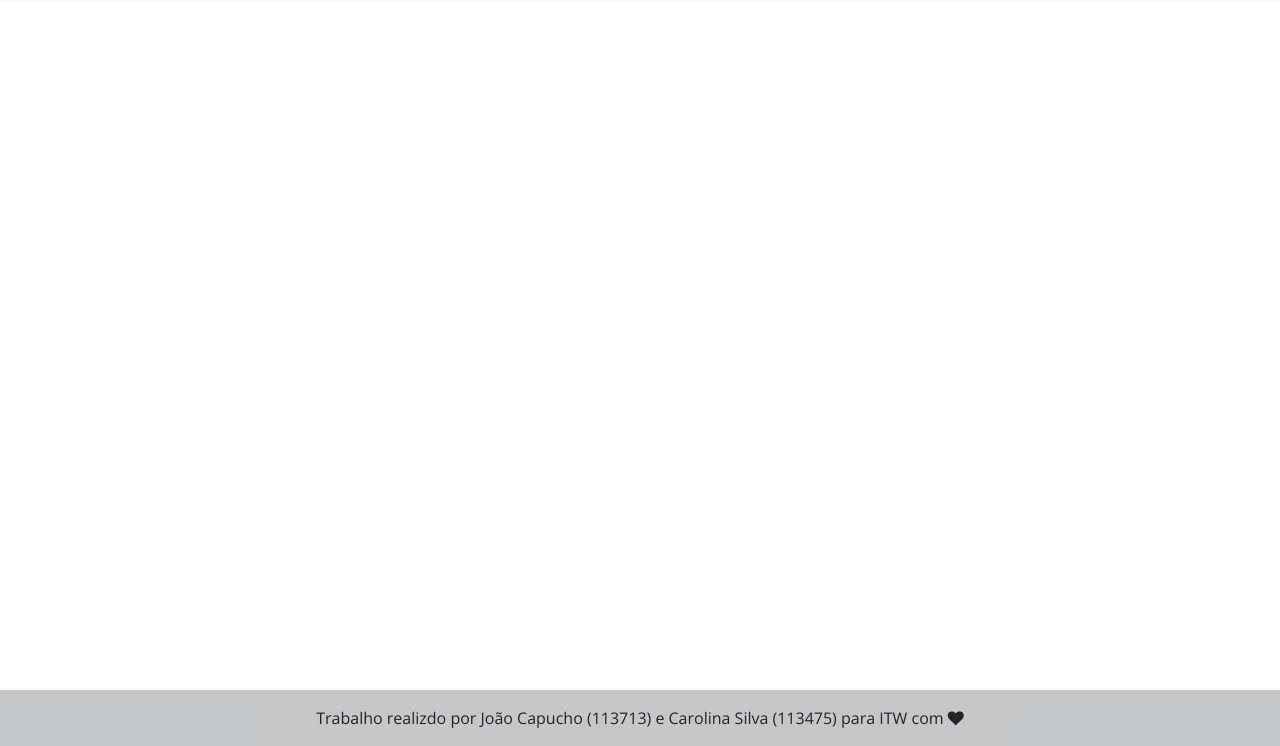
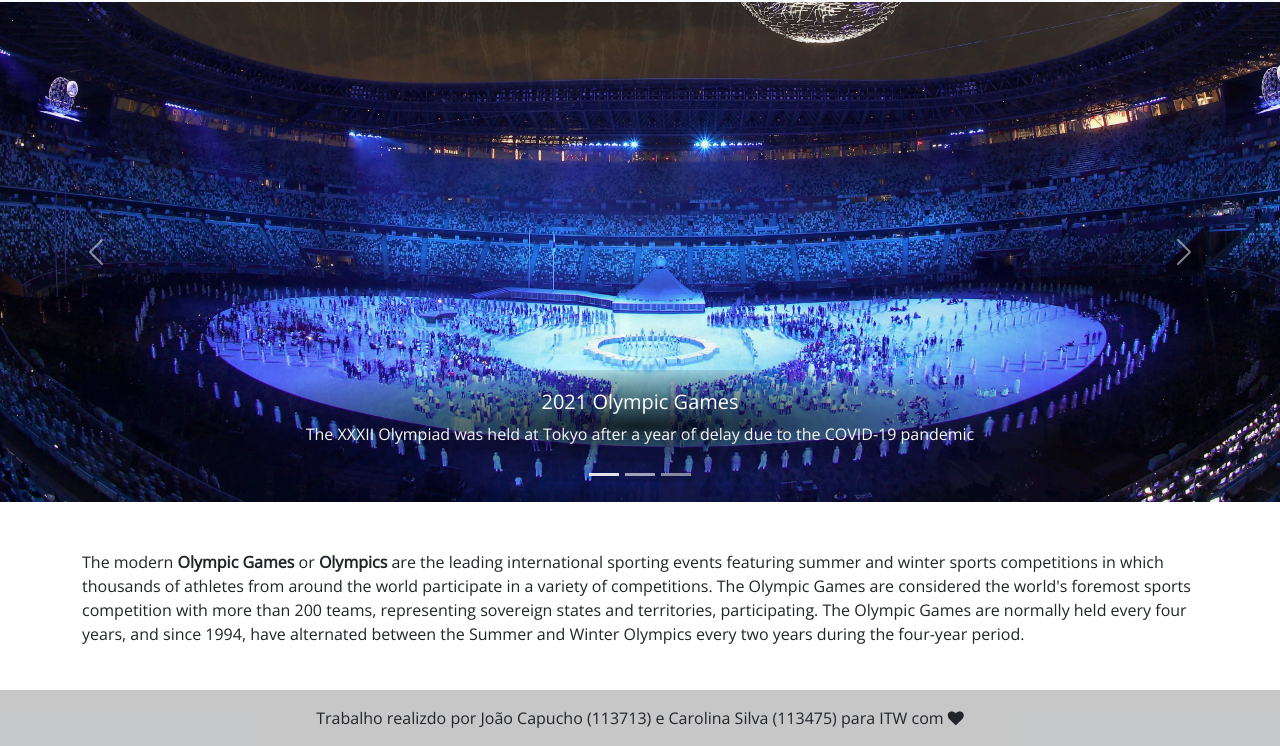
Before and after one commit to JCapucho/itw-projeto-final, a website: page src/index.html in a window 1280 px wide. Shown: the part 54-800 px from the top of the page. Drawn offline with nearby package versions, Linux system fonts and the light colour scheme.

Commit message:
Add content to the index page
Adds a carousel with three images and captions and a small paragraph
about the olympic games taken from wikipedia

```diff
--- a/src/index.html
+++ b/src/index.html
@@ -14,12 +14,8 @@
     <link rel="preconnect" href="https://fonts.googleapis.com">
     <link rel="preconnect" href="https://fonts.gstatic.com" crossorigin>
     <link href="https://fonts.googleapis.com/css2?family=Open+Sans&display=swap" rel="stylesheet">
-    <!-- Set the entire body to use Open Sans and fallback to sans-serif -->
-    <style>
-        body {
-            font-family: 'Open Sans', sans-serif;
-        }
-    </style>
+    <!-- Include the index's css stylesheet -->
+    <link href="/styles/index.css" rel="stylesheet">
     <!-- Import FontAwesome icons -->
     <link rel="stylesheet" href="https://cdnjs.cloudflare.com/ajax/libs/font-awesome/4.7.0/css/font-awesome.min.css"
         integrity="sha512-SfTiTlX6kk+qitfevl/7LibUOeJWlt9rbyDn92a1DqWOw9vWG2MFoays0sgObmWazO5BQPiFucnnEAjpAB+/Sw=="
@@ -27,7 +23,7 @@
     <!-- Set the favicon to our custom one -->
     <link rel="icon" type="image/svg+xml" href="/assets/favicon.svg">
     <link rel="icon" type="image/png" href="/assets/favicon.png">
-    <title>Jogos Olímpicos</title>
+    <title>Olympic Games</title>
 </head>
 
 <body class="d-flex flex-column min-vh-100">
@@ -35,7 +31,7 @@
     <nav class="navbar navbar-expand-md bg-light">
         <div class="container-fluid">
             <!-- NavBar Branding -->
-            <a class="navbar-brand p-0" href="/">
+            <a class="navbar-brand p-0" href="/index.html">
                 <img src="/assets/logo.svg" alt="Logo" height="30" class="d-inline-block align-text-top">
             </a>
             <!-- NavBar Collapse button (small screens) -->
@@ -62,7 +58,65 @@
     </nav>
     <!-- END: Navigation Bar -->
 
-    <!-- Put content here -->
+    <!-- START: Main Carousel -->
+    <div id="mainCarousel" class="carousel slide carousel-fade" data-bs-ride="carousel">
+        <div class="carousel-indicators">
+            <button type="button" data-bs-target="#mainCarousel" data-bs-slide-to="0" class="active" aria-current="true"
+                aria-label="Slide 1"></button>
+            <button type="button" data-bs-target="#mainCarousel" data-bs-slide-to="1" aria-label="Slide 2"></button>
+            <button type="button" data-bs-target="#mainCarousel" data-bs-slide-to="2" aria-label="Slide 3"></button>
+        </div>
+        <!-- START: Carousel contents -->
+        <div class="carousel-inner">
+            <div class="carousel-item active">
+                <img src="/assets/img/CarouselOlympic2021.webp" class="d-block w-100" alt="Jogos olímpicos de 2021">
+                <div class="carousel-caption d-none d-md-block">
+                    <h5>2021 Olympic Games</h5>
+                    <p>
+                        The XXXII Olympiad was held at Tokyo after a year of delay due to the COVID-19 pandemic
+                    </p>
+                </div>
+            </div>
+            <div class="carousel-item">
+                <img src="/assets/img/CarouselOlympic2016.jpg" class="d-block w-100" alt="Jogos olímpicos de 2016">
+                <div class="carousel-caption d-none d-md-block">
+                    <h5>2016 Olympic Games</h5>
+                    <p>
+                        The previous edition was held at Rio de Janeiro and featured over 11,000 athletes
+                    </p>
+                </div>
+            </div>
+            <div class="carousel-item">
+                <img src="/assets/img/CarouselOlympicWinter2022.webp" class="d-block w-100"
+                    alt="Jogos olímpicos de inverno">
+                <div class="carousel-caption d-none d-md-block">
+                    <h5>Winter Olympic Games</h5>
+                    <p>
+                        A separate event focused on winter sports last held in 2022 in Beijing
+                    </p>
+                </div>
+            </div>
+        </div>
+        <!-- END: Carousel contents -->
+        <button class="carousel-control-prev" type="button" data-bs-target="#mainCarousel" data-bs-slide="prev">
+            <span class="carousel-control-prev-icon" aria-hidden="true"></span>
+            <span class="visually-hidden">Previous</span>
+        </button>
+        <button class="carousel-control-next" type="button" data-bs-target="#mainCarousel" data-bs-slide="next">
+            <span class="carousel-control-next-icon" aria-hidden="true"></span>
+            <span class="visually-hidden">Next</span>
+        </button>
+    </div>
+    <!-- END: Main Carousel -->
+
+    <div class="container mt-5">
+        The modern <b>Olympic Games</b> or <b>Olympics</b> are the leading international sporting
+        events featuring summer and winter sports competitions in which thousands of athletes from around the world
+        participate in a variety of competitions. The Olympic Games are considered the world's foremost sports
+        competition with more than 200 teams, representing sovereign states and territories, participating. The
+        Olympic Games are normally held every four years, and since 1994, have alternated between the Summer and Winter
+        Olympics every two years during the four-year period.
+    </div>
 
     <!-- Website footer -->
     <footer class="bg-light text-center mt-auto">
--- /dev/null
+++ b/src/styles/index.css
@@ -0,0 +1,14 @@
+body {
+    font-family: 'Open Sans', sans-serif;
+}
+
+.carousel-item img {
+    max-height: 500px;
+    object-position: center bottom;
+    min-width: auto;
+    object-fit: cover;
+}
+
+.carousel-caption {
+    background: radial-gradient(rgba(0, 0, 0, 0.85), transparent 80%);
+}
```
Also changed, not shown: src/template.html (+2 -2 lines), src/assets/img/CarouselOlympic2016.jpg (added), src/assets/img/CarouselOlympic2021.webp (added), src/assets/img/CarouselOlympicWinter2022.webp (added).
